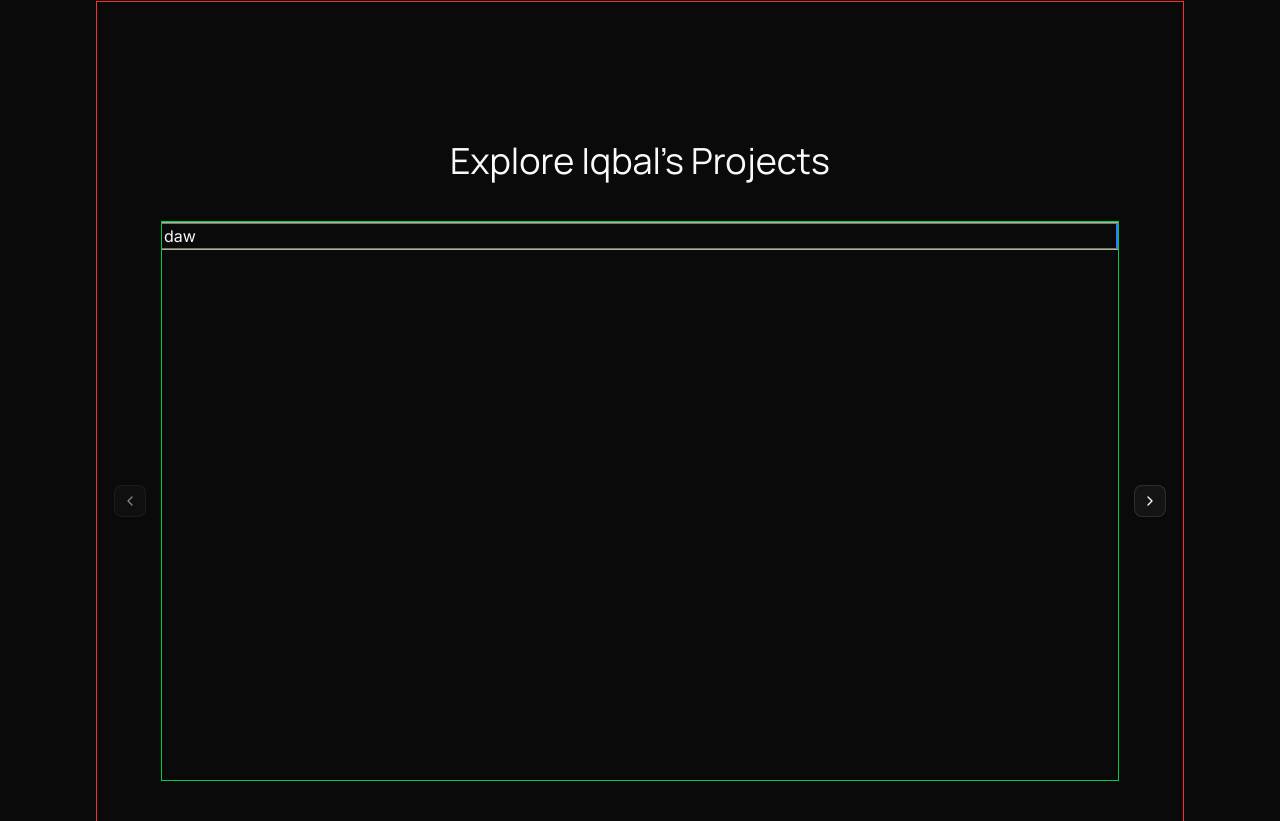
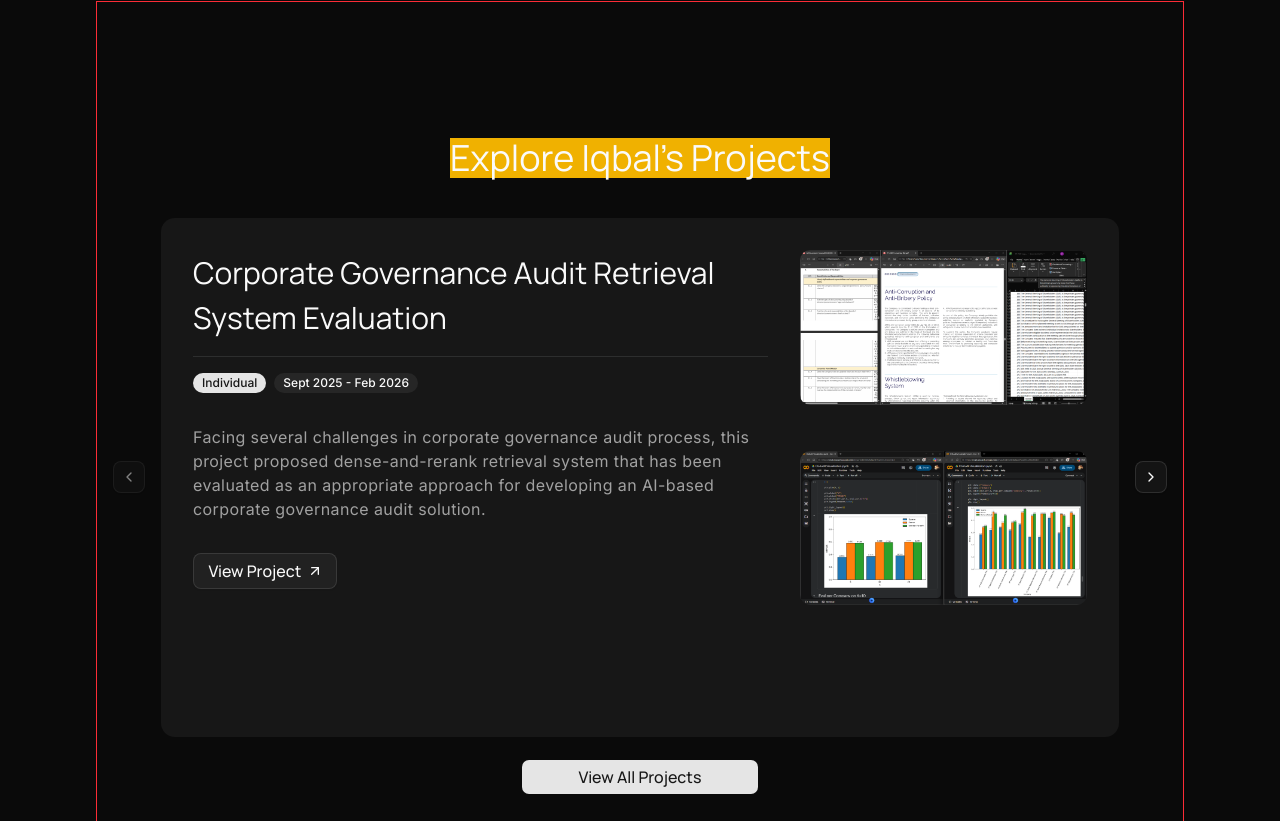
Before and after one commit to oscariqbal/portfolio, a Next.js app: page / in a window 1280 px wide. Shown: the part 999-1820 px from the top of the page. Built offline with nearby package versions, Linux system fonts and the light colour scheme.

Commit message:
ongoing project section

```diff
--- a/app/page.tsx
+++ b/app/page.tsx
@@ -5,6 +5,8 @@ import { Button } from "@/components/ui/button";
 import { Carousel, CarouselContent, CarouselItem, CarouselNext, CarouselPrevious } from "@/components/ui/carousel"
 import { MarqueeWithTooltip } from "@/components/ui/marqueewithtooltip";
 import { FadeInOnScroll } from "@/components/ui/fadeinonscroll";
+import { Badge } from "@/components/ui/badge"
+import { ArrowUpRightIcon } from "lucide-react"
 
 const techstack = [
   { name: "Javascript", img: "javascript" },
@@ -24,6 +26,7 @@ const projects = [
     description: "", problem, dataset, approach, model, evaluation, conclusion
     category: "",
     timestamp: "",
+    link: "",
     img1: "",
     img2: ""
   },*/
@@ -32,6 +35,7 @@ const projects = [
     description: "Facing several challenges in corporate governance audit process, this project proposed dense-and-rerank retrieval system that has been evaluated as an appropriate approach for developing an AI-based corporate governance audit solution.",
     category: "Individual",
     timestamp: "Sept 2025 - Feb 2026",
+    link: "",
     img1: "1-1v2",
     img2: "1-2v2"
   },
@@ -40,6 +44,7 @@ const projects = [
     description: "",
     category: "",
     timestamp: "",
+    link: "",
     img1: "",
     img2: ""
   },
@@ -48,6 +53,7 @@ const projects = [
     description: "",
     category: "",
     timestamp: "",
+    link: "",
     img1: "",
     img2: ""
   },
@@ -56,6 +62,7 @@ const projects = [
     description: "",
     category: "",
     timestamp: "",
+    link: "",
     img1: "",
     img2: ""
   },
@@ -64,6 +71,7 @@ const projects = [
     description: "",
     category: "",
     timestamp: "",
+    link: "",
     img1: "",
     img2: ""
   },
@@ -72,6 +80,7 @@ const projects = [
     description: "",
     category: "",
     timestamp: "",
+    link: "",
     img1: "",
     img2: ""
   },
@@ -80,6 +89,7 @@ const projects = [
     description: "",
     category: "",
     timestamp: "",
+    link: "",
     img1: "",
     img2: ""
   },
@@ -87,6 +97,7 @@ const projects = [
     description: "",
     category: "",
     timestamp: "",
+    link: "",
     img1: "",
     img2: ""
   },
@@ -104,7 +115,7 @@ export default function Home() {
               An Informatics graduate focusing in Data Science, Artificial Intelligence, and Web Development.
               <span className="hidden md:block"> Proficient in Python and Javascript, I also have substantial experience in managing and contributing to various projects, both independently and collaboratively.</span>
             </p>
-            <Button size={"sm"} className="font-heading text-xs sm:text-sm md:text-base mx-auto md:mx-0 w-full md:w-[25%] md:h-9 md:gap-1.5 md:px-2.5 md:in-data-[slot=button-group]:rounded-md md:has-data-[icon=inline-end]:pr-2 md:has-data-[icon=inline-start]:pl-2">Iqbal's Resume</Button>
+            <Button size={"sm"} className="cursor-pointer font-heading text-xs sm:text-sm md:text-base mx-auto md:mx-0 w-full md:w-[25%] md:h-9 md:gap-1.5 md:px-2.5 md:in-data-[slot=button-group]:rounded-md md:has-data-[icon=inline-end]:pr-2 md:has-data-[icon=inline-start]:pl-2">Iqbal's Resume</Button>
           </div>
         </div>
         <div className="h-auto md:h-full w-full md:w-[40%] lg:w-[35%] flex order-1 md:order-2">
@@ -132,17 +143,48 @@ export default function Home() {
       </section>
       {/* Projects Section */}
       <section id='projects' className='h-[125vh] w-full flex flex-col justify-center items-center px-2 md:px-4 border border-red-500'>
-        <div className="h-[15vh] w-full flex">
-          <h2 className="font-heading text-xl sm:text-2xl md:text-3xl lg:text-4xl m-auto text-center">Explore Iqbal's Projects</h2>
+        <FadeInOnScroll className="h-full w-full" delay={0.3}>
+          <div className="h-[15vh] w-full flex mt-10 md:mt-24">
+            <h2 className="font-heading text-xl sm:text-2xl md:text-3xl lg:text-4xl m-auto text-center bg-red-500 sm:bg-blue-500 md:bg-green-500 lg:bg-yellow-500">Explore Iqbal's Projects</h2>
           </div>
-
-        <div className='h-[70vh] w-[90%] md:w-full md:px-12'>
-          <Carousel className="h-full border border-green-500">
-            <CarouselContent className="border border-yellow-500">
-              {projects.map(({ name, description, category, timestamp, img1, img2 }) => (
-                <CarouselItem key={name} className="border border-blue-500">
-                  <div className="">
-                    daw
+          <div className='w-[90%] md:w-full md:px-12 mx-auto'>
+            <Carousel className="bg-card rounded-xl">
+              <CarouselContent>
+                {projects.map(({ name, description, category, timestamp, link, img1, img2 }) => (
+                  <CarouselItem key={name}>
+                    <div className="lg:py-[4vh] lg:px-8 flex flex-col lg:flex-row gap-4 lg:gap-8">
+                      <div className="flex flex-col order-2 lg:order-1 lg:w-2/3 px-4 lg:px-0">
+                        <h3 className="pb-4 font-heading text-center lg:text-left text-lg sm:text-xl md:text-2xl lg:text-3xl leading-normal">{name}</h3>
+                        <Separator />
+                        <div className="py-4 mx-auto lg:m-0 flex flex-wrap gap-2">
+                          <Badge>{category}</Badge>
+                          <Badge variant="secondary">{timestamp}</Badge>
+                        </div>
+                        <p className="py-4 text-justify lg:text-left text-muted-foreground text-xs sm:text-sm md:text-base tracking-wide text-base">{description}</p>
+                        <Button variant={"outline"} size={"sm"} asChild className="my-4 cursor-pointer font-heading text-xs sm:text-sm md:text-base w-full lg:w-[25%] md:h-9 md:gap-1.5 md:px-2.5 md:in-data-[slot=button-group]:rounded-md md:has-data-[icon=inline-end]:pr-2 md:has-data-[icon=inline-start]:pl-2">
+                          <a href={`${link}`}>
+                            View Project <ArrowUpRightIcon data-icon="inline-end" />
+                          </a>
+                        </Button>
+                      </div>
+                      <div className="order-1 lg:order-2 lg:w-1/3 flex flex-col justify-between gap-6">
+                        <Image
+                          className="rounded-lg hidden lg:block"
+                          src={`/img/${img1}.png`}
+                          alt={`${img1}.png`}
+                          width={1919}
+                          height={1031}
+                          sizes="(max-height: 1024px) 20vh"
+                        />
+                        <Image
+                          className="rounded-lg"
+                          src={`/img/${img2}.png`}
+                          alt={`${img2}.png`}
+                          width={1919}
+                          height={1031}
+                          sizes="(max-height: 1024px) 20vh"
+                        />
+                      </div>
                     </div>
                   </CarouselItem>
                 ))}
@@ -151,9 +193,10 @@ export default function Home() {
               <CarouselNext />
             </Carousel>
           </div>
-        <div className="h-[15vh] w-full flex">
-          <Button className="w-[12.5%] m-auto font-heading">View All Projects</Button>
+          <div className="h-[10vh] w-[90%] flex mx-auto">
+            <Button size={"sm"} className="cursor-pointer font-heading text-xs sm:text-sm md:text-base m-auto w-full md:w-[25%] md:h-9 md:gap-1.5 md:px-2.5 md:in-data-[slot=button-group]:rounded-md md:has-data-[icon=inline-end]:pr-2 md:has-data-[icon=inline-start]:pl-2">View All Projects</Button>
           </div>
+        </FadeInOnScroll>
       </section>
       {/* Contact Section */}
       <section id='contact' className='h-[88vh] w-full'>
```
Lines whose indentation alone changed are shown as unchanged.
